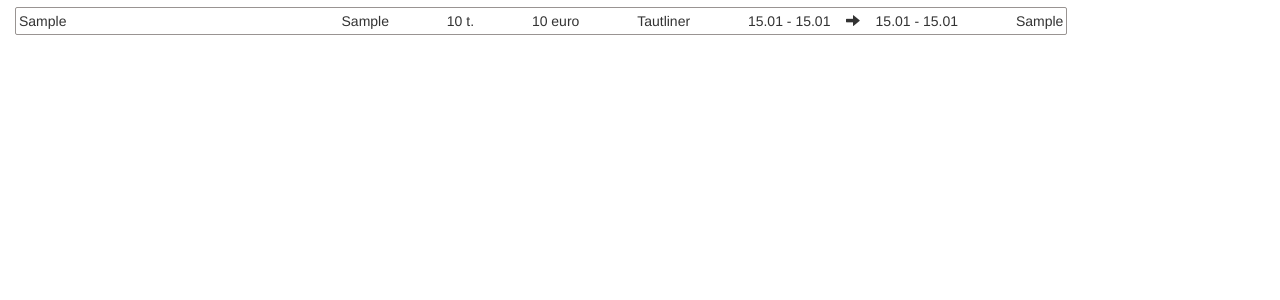
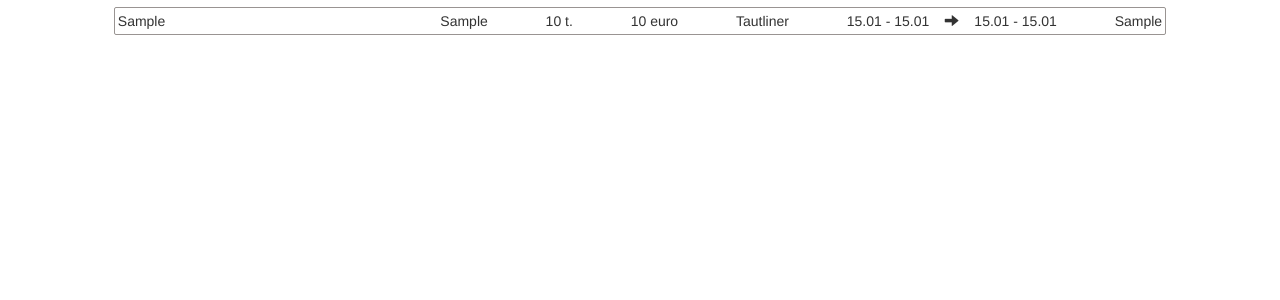
Before and after one commit to jdziurzynski/cargodesk, a Django app: template cargodesk/cargos/templates/history_desk.html in a window 1280 px wide. Shown: the part 40-340 px from the top of the page. Run offline with Django 3.2, Linux system fonts and the light colour scheme; the template is opened without the code that fills it: values that come from a table or form of the project are taken from there, others are empty; tables that the repository leaves empty hold one stand-in row (values such as "Sample post"); some libraries are stand-ins or nearby versions.

Commit message:
fixed history, all fine

```diff
--- a/cargodesk/cargos/models.py
+++ b/cargodesk/cargos/models.py
@@ -43,7 +43,7 @@
     info = models.TextField(max_length=100, default='')
     status = models.CharField(max_length=10,  choices=status_choices, default=active)
 
-    closed_date = models.DateField(default=datetime.now)
+    closed_date = models.DateTimeField(default=datetime.now)
 
     @property
     def date_close(self):
--- a/cargodesk/cargos/static/css/style.css
+++ b/cargodesk/cargos/static/css/style.css
@@ -40,6 +40,16 @@
       margin-left: 10px;
     }
 
+
+    .history_container {
+      width: 83%;
+      left: 0;
+      right: 0;
+      margin: auto;
+      margin-top: 47px;
+    }
+
+
     .load_block{
       display: flex;
       justify-content: space-between;
@@ -54,6 +64,25 @@
       background-color: #fcc780;
       transform: scale(1.01);
     }
+
+
+    .history_block{
+      display: flex;
+      justify-content: space-between;
+      border: solid 1px;
+      margin: 5px;
+      padding: 3px;
+      border-radius: 2px;
+      border-color: #999492;
+
+    }
+
+    .history_block:hover{
+      background-color: #dbdbdd;
+      transform: scale(1.01);
+    }
+
+
 
     #load_maker{
       position: absolute;
--- a/cargodesk/cargos/templates/history_desk.html
+++ b/cargodesk/cargos/templates/history_desk.html
@@ -15,9 +15,9 @@
       <a href= {% url 'display' %} role='button'><button class='link'>Main</button></a>
     </div>
 
-    <div class='loads_container'>
+    <div class='history_container'>
       {% for load in loads %}
-      <div class='load_block'>
+      <div class='history_block'>
         <div class='fromwhere'>
         <div>{{load.loading_place}}</div>
         <div>{{load.unloading_place}}</div>
--- a/cargodesk/cargos/views.py
+++ b/cargodesk/cargos/views.py
@@ -32,14 +32,15 @@
 def delete_load(request, pk):
     object_to_close = Shipment.objects.get(pk=pk)
     object_to_close.status = closed
-    object_to_close.closed_date = datetime.now
+    now = datetime.now
+    object_to_close.closed_date = datetime.now()
     object_to_close.save()
 
     return redirect('/cargos')
 
 
 def history(request):
-    loads = Shipment.objects.all().order_by('closed_date').filter(status=closed)[:20]
+    loads = Shipment.objects.all().order_by('-closed_date').filter(status=closed)[:40]
     context= {
         'loads' : loads,
     }
```
Also changed, not shown: cargodesk/cargos/migrations/0023_auto_20181108_1949.py (added), cargodesk/cargos/migrations/0024_auto_20181108_1954.py (added), cargodesk/cargos/migrations/0025_auto_20181108_1955.py (added), cargodesk/cargos/migrations/0026_auto_20181108_2049.py (added).
